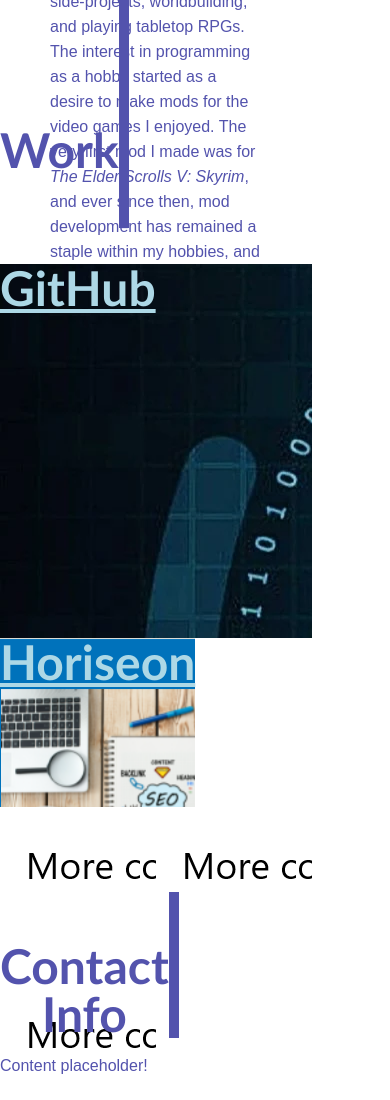
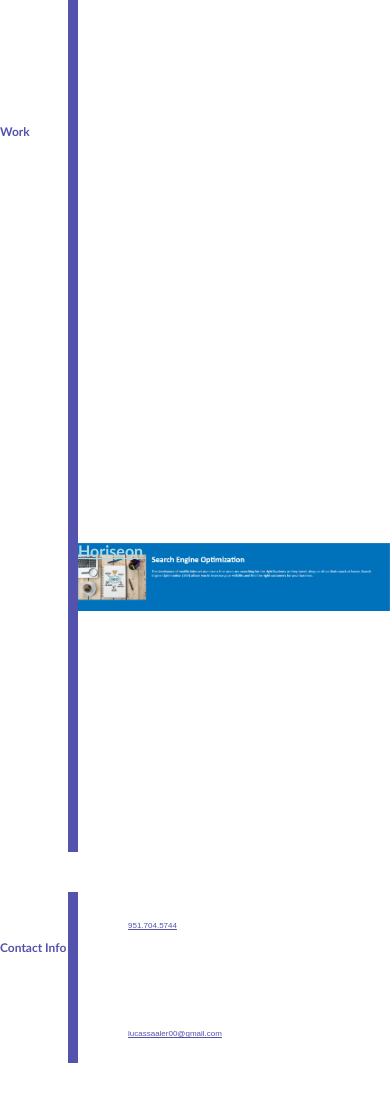
Before and after one commit to Lucas-Saaler/Portfolio, a plain HTML site: page index.html in a window 390 px wide. Shown: the part 900-2000 px from the top of the page. Drawn offline with Linux system fonts and the light colour scheme.

Commit message:
added mobile responsive layout

```diff
--- a/assets/style.css
+++ b/assets/style.css
@@ -67,6 +67,26 @@ p{
     flex-wrap: wrap;
 }
 
+section{
+    display: flex;
+    flex-wrap: wrap;
+}
+
+.content ul{
+    display:flex;
+    flex-wrap: wrap;
+}
+
+.content ul li{
+    font-size: 200%;
+    display: inline;
+    margin: 50px;
+}
+
+.content ul li a{
+    color:var(--primary);
+}
+
 .horiseon{
     background-image: url("./image/Horiseon.PNG");
     justify-content:stretch;
@@ -134,3 +154,31 @@ p{
     height: 60%;
     background-image: url("./image/GitHub.jpg");
 }
+
+@media screen and (max-width: 768px) {
+    span, .smaller-picture, #hero img, #hero figcaption{
+        display:none;
+    }
+    p{
+        font-size:10%;
+        margin:20px 0 0 10px;
+        line-height: 10px;
+    }
+    .horiseon{
+        flex-basis:100%;
+    }
+    #bigger-picture, .horiseon{
+        background-size: 100%;
+        background-repeat: no-repeat;
+    }
+    .horiseon h1{
+        font-size:100%;
+    }
+    .title{
+        font-size:25%;
+    }
+    #ContactList{
+        height:25vh;
+        font-size:25%;
+    }
+}
--- a/index.html
+++ b/index.html
@@ -16,9 +16,9 @@
         </h1>
         <nav>
             <ul>
-                <li><a href="#AboutH1">About Me</a></li>
+                <li><a href="#aboutmesection">About Me</a></li>
                 <li><a href="#bigger-picture">Work</a></li>
-                <li><a href="#ContactH1">Contact Info</a></li>
+                <li><a href="#ContactList">Contact Info</a></li>
             </ul>
         </nav>
     </header>
@@ -37,7 +37,7 @@
                 </h1>
             </section>
             <section class="content">
-                <p>
+                <p id="aboutmesection">
                     My name is Lucas Saaler. I was born on the 5th of May in the year of 2000. For a couple years, I enjoyed programming as a hobby; however, I eventually pursued a formal education within web development in order to broaden my horizons and make a career out of programming in my future.
                 <br><br>
                     In my free time, I enjoy playing video games, reading, writing, mod development, working on side-projects, worldbuilding, and playing tabletop RPGs. The interest in programming as a hobby started as a desire to make mods for the video games I enjoyed. The very first mod I made was for <i>The Elder Scrolls V: Skyrim</i>, and ever since then, mod development has remained a staple within my hobbies, and I have had a passion for programming.
@@ -79,7 +79,11 @@
                 </h1>
             </section>
             <section class="content">
-                Content placeholder!
+                <ul id="ContactList">
+                    <li><a href="tel:+19517045744">951.704.5744</a></li>
+                    <li><a href="mailto:lucassaaler00@gmail.com">lucassaaler00@gmail.com</a></li>
+                    <li><a href="https://github.com/Lucas-Saaler">GitHub</a></li>
+                </ul>
             </section>
         </section>
     </main>
```
